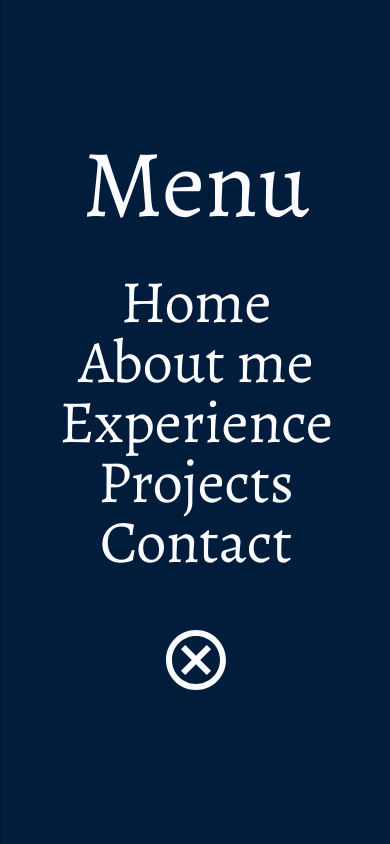
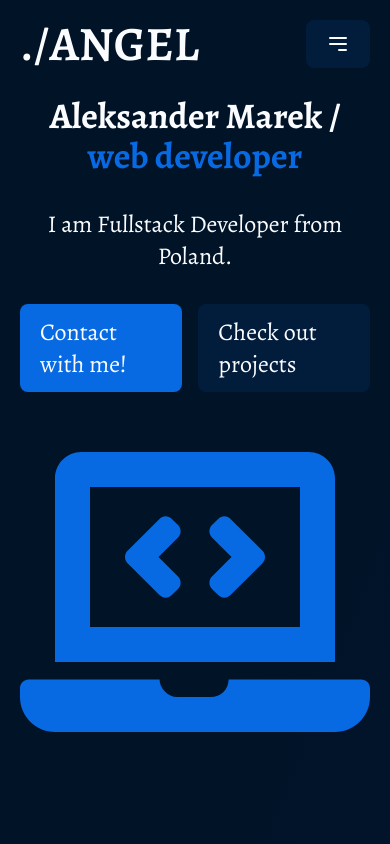
Before and after one commit to ang33l/angel.ovh, a React (Vite) app: page / in a window 390 px wide. Shown: the top 844 px of the page. Built offline with nearby package versions, Linux system fonts and the light colour scheme.

Commit message:
small corrections

```diff
--- a/src/components/button/index.jsx
+++ b/src/components/button/index.jsx
@@ -13,7 +13,6 @@ const Button = ({
     primary: "bg-primary text-text hover:bg-secondary transition-colors",
     secondary: "bg-secondary text-text hover:bg-primary transition-colors",
   };
-  console.log(className);
   if (type === "link") {
     return (
       <Link
@@ -48,6 +47,8 @@ Button.propTypes = {
   children: PropTypes.any,
   type: PropTypes.string,
   to: PropTypes.string,
+  className: PropTypes.string,
+  onClick: PropTypes.func,
 };
 
 export default Button;
--- a/src/components/navbar/index.jsx
+++ b/src/components/navbar/index.jsx
@@ -9,8 +9,7 @@ export default function Navbar() {
   const [val, setVal] = useState(0);
   const [padding, setPadding] = useState(20);
   const [menuVisible, setMenuVisible] = useState(false);
-  const [menuToggler, setMenuToggler] = useState(false);
-  const [leftIndex, setLeftIndex] = useState(1);
+  const [leftIndex, setLeftIndex] = useState(window.innerWidth);
   const handleScroll = () => {
     const position = window.pageYOffset;
     if (position < 255) {
@@ -77,8 +76,9 @@ export default function Navbar() {
     const delay = animationDuration / animationSteps;
     let currentStep = 0;
     let intervalId = null;
-
-    if (menuVisible) {
+    console.log(menuVisible);
+    if (!menuVisible) {
+      setMenuVisible(true);
       intervalId = setInterval(() => {
         if (width - stepValue * currentStep >= 0) {
           const newLeftIndex = width - stepValue * currentStep;
@@ -86,7 +86,6 @@ export default function Navbar() {
           currentStep++;
         } else {
           clearInterval(intervalId);
-          setMenuVisible(false);
         }
       }, delay);
     } else {
@@ -97,7 +96,7 @@ export default function Navbar() {
           currentStep++;
         } else {
           clearInterval(intervalId);
-          setMenuVisible(true);
+          setMenuVisible(false);
         }
       }, delay);
     }
@@ -126,8 +125,12 @@ export default function Navbar() {
             </Button>
           </div>
           <div
-            style={{ left: leftIndex }}
-            className="absolute lg:hidden min-h-[100dvh] min-w-[100dvw] text-6xl items-center justify-center bg-secondary top-0 flex flex-col transition-opacity "
+            style={
+              menuVisible
+                ? { display: "flex", left: leftIndex }
+                : { display: "none", left: leftIndex }
+            }
+            className="absolute lg:hidden min-h-[100dvh] min-w-[100dvw] text-6xl items-center justify-center bg-secondary top-0 flex-col transition-opacity "
           >
             <h2 className=" text-8xl mb-10">Menu</h2>
             <Link
```
